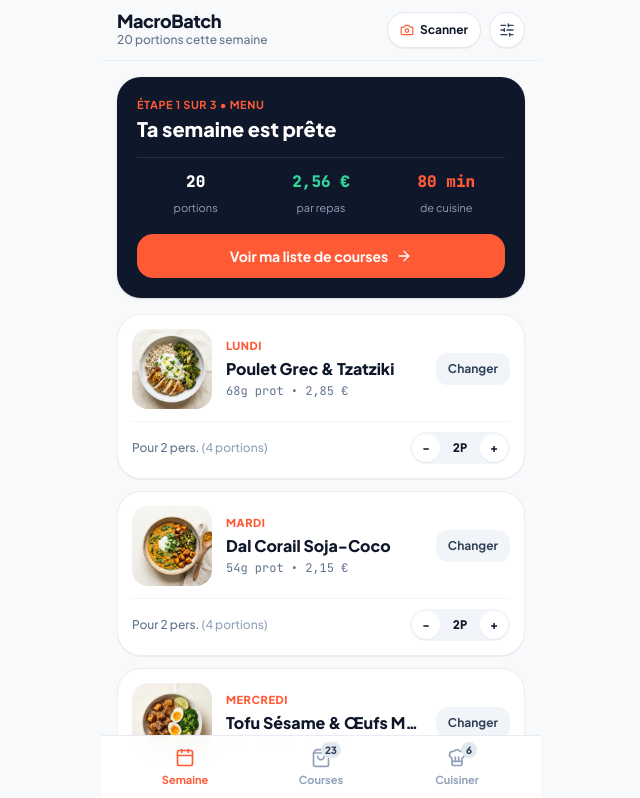
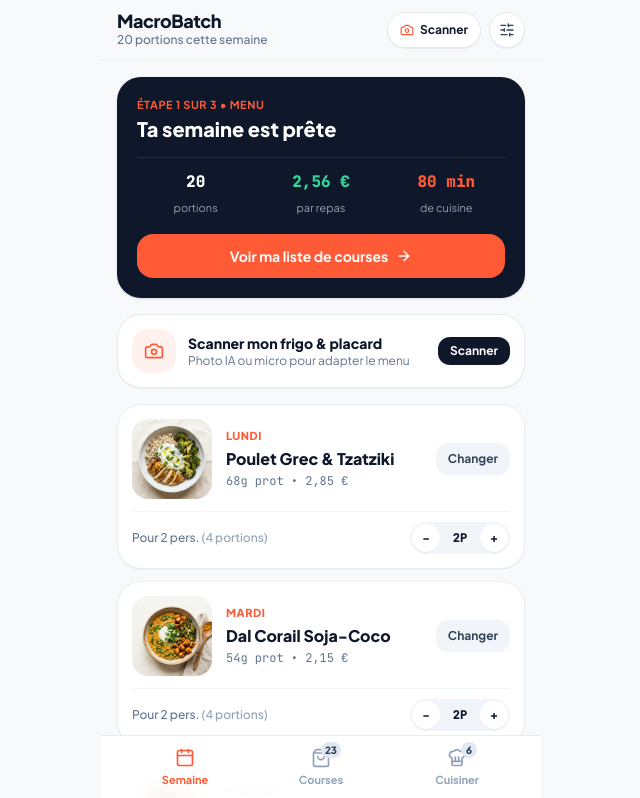
Before and after one commit to seazeau/batch, a Next.js app: page / in a window 1280 px wide. Shown: the top 798 px of the page, without its empty margins (319-959 px from the left). Built offline with nearby package versions, Linux system fonts and the light colour scheme.

Commit message:
Highlight Fridge & Pantry Scanner card on Semaine home screen

```diff
--- a/src/app/page.tsx
+++ b/src/app/page.tsx
@@ -1094,17 +1094,27 @@ export default function MacroBatchApp() {
               </button>
             </section>
 
-            {/* Optional Active Stock Pill */}
-            {totalStockCount > 0 && (
-              <div className="bg-[#ECFDF5] border border-[#059669]/20 rounded-2xl px-3.5 py-2.5 flex items-center justify-between gap-2">
-                <span className="text-xs font-bold text-[#065F46] truncate">
-                  {totalStockCount} ingrédient{totalStockCount > 1 ? "s" : ""} du frigo déduit{totalStockCount > 1 ? "s" : ""}
-                </span>
-                <div className="flex items-center gap-2 shrink-0">
+            {/* Prominent Scan Frigo & Placard Card */}
+            {totalStockCount > 0 ? (
+              <div className="bg-[#ECFDF5] border border-[#059669]/25 rounded-3xl p-3.5 flex items-center justify-between gap-3">
+                <div className="flex items-center gap-3 min-w-0">
+                  <div className="w-10 h-10 rounded-2xl bg-[#059669] text-white flex items-center justify-center shrink-0">
+                    <Camera className="w-5 h-5" />
+                  </div>
+                  <div className="min-w-0">
+                    <strong className="text-xs font-extrabold text-[#065F46] block truncate">
+                      {totalStockCount} ingrédient{totalStockCount > 1 ? "s" : ""} scanné{totalStockCount > 1 ? "s" : ""}
+                    </strong>
+                    <span className="text-[11px] text-[#059669] block truncate">
+                      Déduits des courses & priorisés
+                    </span>
+                  </div>
+                </div>
+                <div className="flex items-center gap-1.5 shrink-0">
                   <button
                     type="button"
                     onClick={() => openScannerModal("frigo")}
-                    className="text-xs font-bold text-[#059669] cursor-pointer"
+                    className="tap-scale px-3 py-1.5 rounded-xl bg-white text-[#065F46] text-xs font-bold border border-[#059669]/20 cursor-pointer"
                   >
                     Modifier
                   </button>
@@ -1117,12 +1127,36 @@ export default function MacroBatchApp() {
                       setVisionSummary(null);
                       showToast("Stock réinitialisé");
                     }}
-                    className="text-xs font-bold text-slate-500 cursor-pointer"
+                    className="tap-scale w-8 h-8 rounded-xl bg-white/70 text-slate-500 flex items-center justify-center cursor-pointer"
+                    aria-label="Effacer le stock"
                   >
-                    Effacer
+                    <X className="w-3.5 h-3.5" />
                   </button>
                 </div>
               </div>
+            ) : (
+              <button
+                type="button"
+                onClick={() => openScannerModal("frigo")}
+                className="tap-scale w-full bg-white border border-slate-200/80 hover:border-[#FF5A36]/40 rounded-3xl p-3.5 flex items-center justify-between gap-3 text-left shadow-2xs cursor-pointer"
+              >
+                <div className="flex items-center gap-3 min-w-0">
+                  <div className="w-11 h-11 rounded-2xl bg-[#FFF1EE] text-[#FF5A36] flex items-center justify-center shrink-0">
+                    <Camera className="w-5 h-5" />
+                  </div>
+                  <div className="min-w-0">
+                    <strong className="text-sm font-extrabold text-[#0F172A] block">
+                      Scanner mon frigo & placard
+                    </strong>
+                    <span className="text-xs text-slate-500 block truncate">
+                      Photo IA ou micro pour adapter le menu
+                    </span>
+                  </div>
+                </div>
+                <span className="px-3 py-1.5 rounded-xl bg-[#0F172A] text-white text-xs font-bold shrink-0">
+                  Scanner
+                </span>
+              </button>
             )}
 
             {/* Clean Day Cards */}
```
